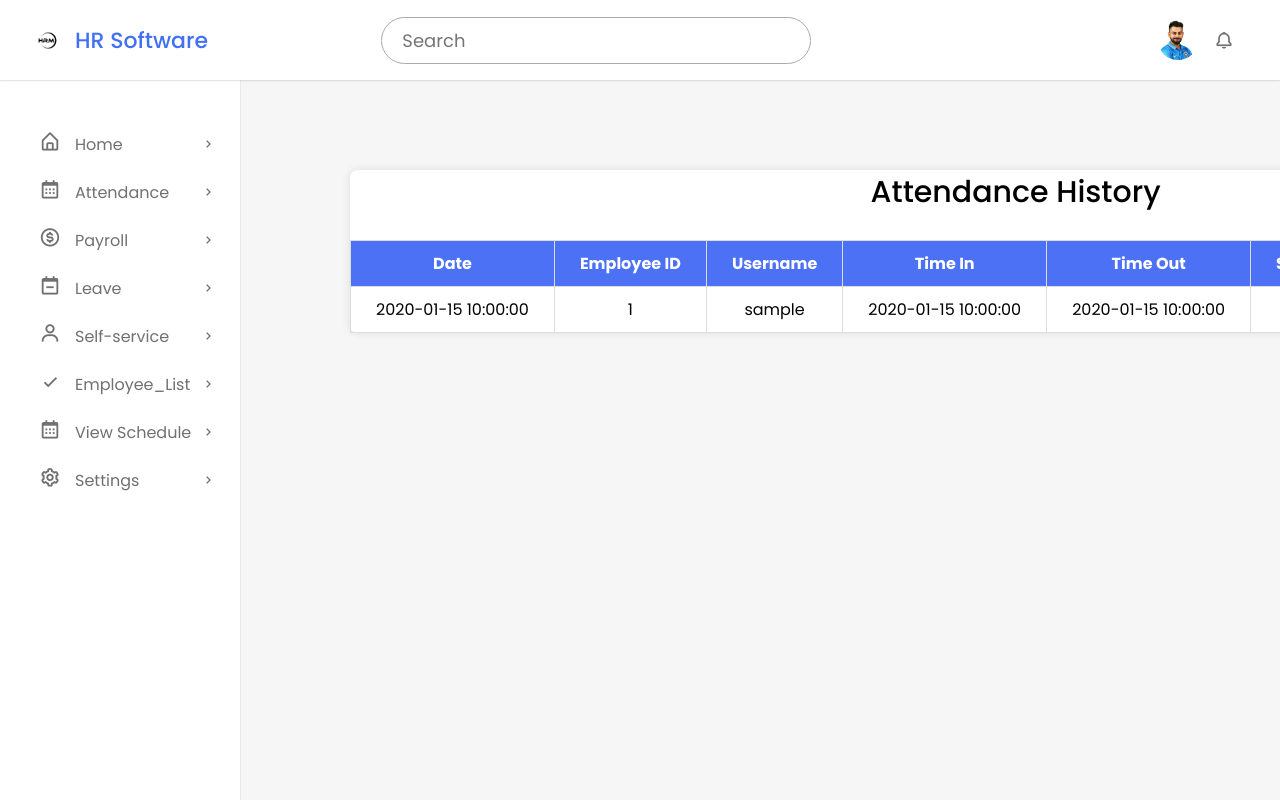
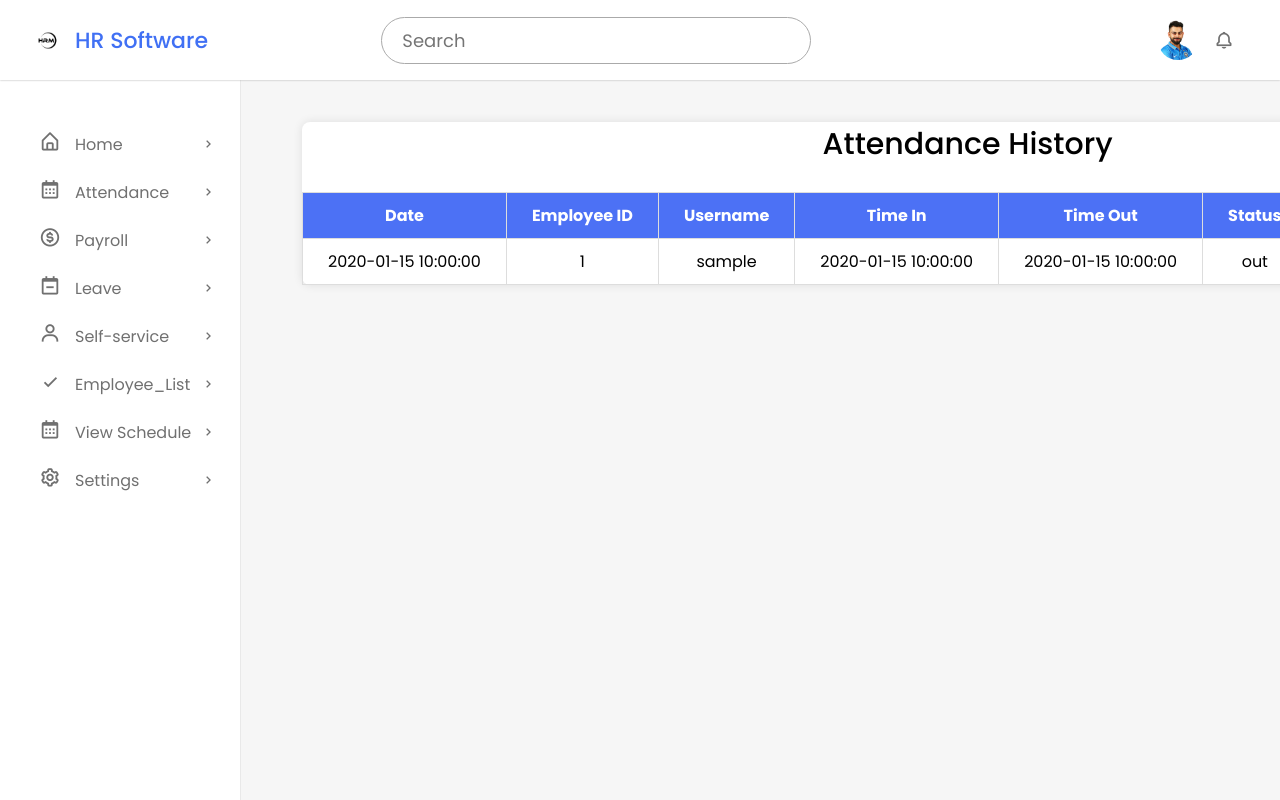
Before and after one commit to Dikeshkhatree/HR_Software, a PHP site: page /HR_Software/view_attendance.php in a window 1280 px wide; the page is wider, and only the part inside the window is pictured. Run offline with PHP 8.4, Linux system fonts and the light colour scheme; the visitor is signed in with stand-in values (Sample User, id 1); tables that the repository leaves empty or names only in its code hold one stand-in row (values such as "Sample post").

Commit message:
table css managed

```diff
--- a/css/view_attendance.css
+++ b/css/view_attendance.css
@@ -11,8 +11,8 @@
    display:inline-block;
    border-radius: 8px;
    box-shadow: 0 0 10px rgba(0, 0, 0, 0.1);
-   margin-left: 350px;
-   margin-top: 150px;
+   margin-left: 302px;
+   margin-top: 102px;
 }
 
 body {
```
